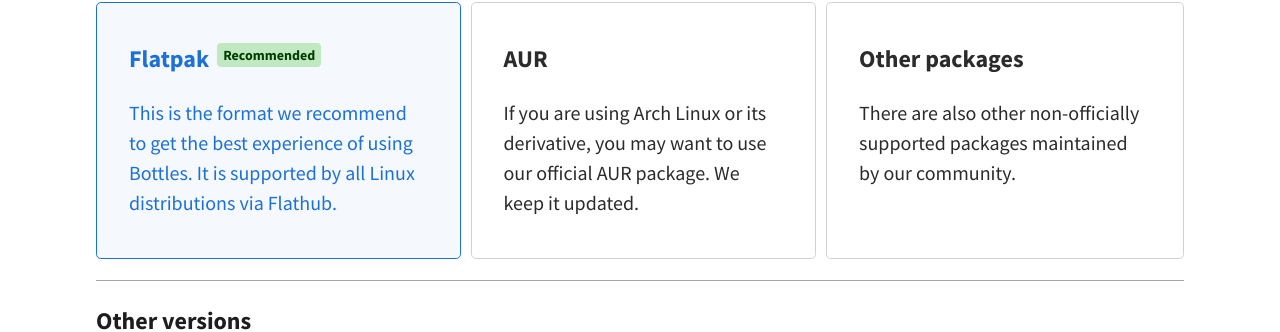
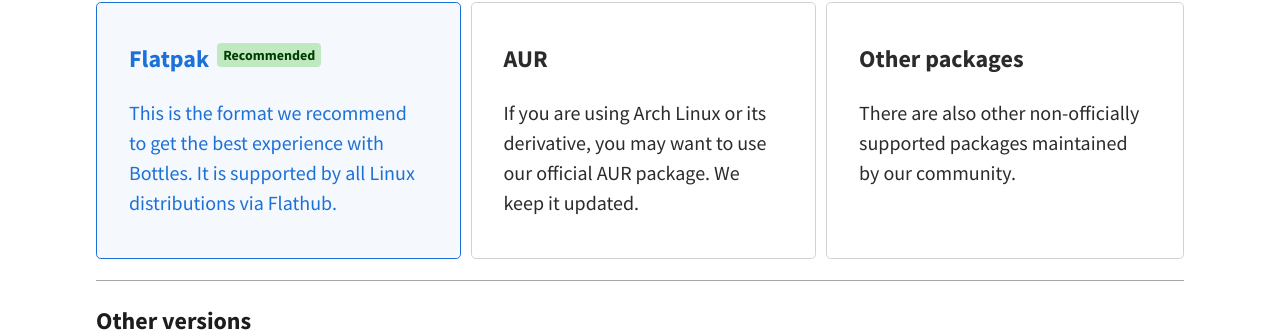
Before and after one commit to bottlesdevs/website, a Jekyll site: the page built from download.md, in a window 1280 px wide and 900 px high. Shown: the part 376-708 px from the top of the window. Built offline with Jekyll 4.4.1, drawn with Linux system fonts in a browser that asks for light colours; nearby versions of some CDN libraries; comment, search, counter and statistics services are not loaded.

Commit message:
update sentence

```diff
--- a/download.md
+++ b/download.md
@@ -16,7 +16,7 @@
       <li class="link active">
         <a href="https://flathub.org/apps/details/com.usebottles.bottles">
           <h3>Flatpak<span class="badge new">Recommended</span></h3>
-          <p>This is the format we recommend to get the best experience of using Bottles. It is supported by all Linux distributions via Flathub.</p>
+          <p>This is the format we recommend to get the best experience with Bottles. It is supported by all Linux distributions via Flathub.</p>
         </a>
       </li>
       <li class="link">
```
